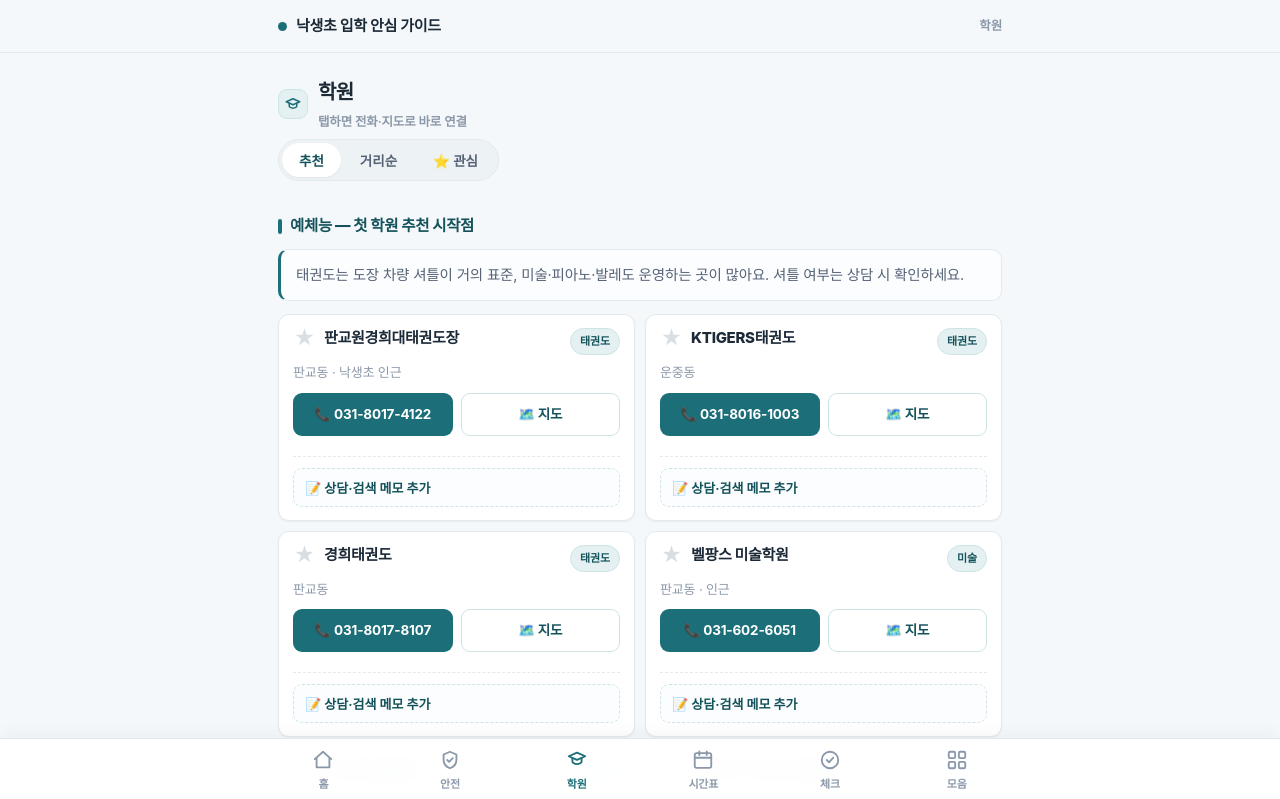
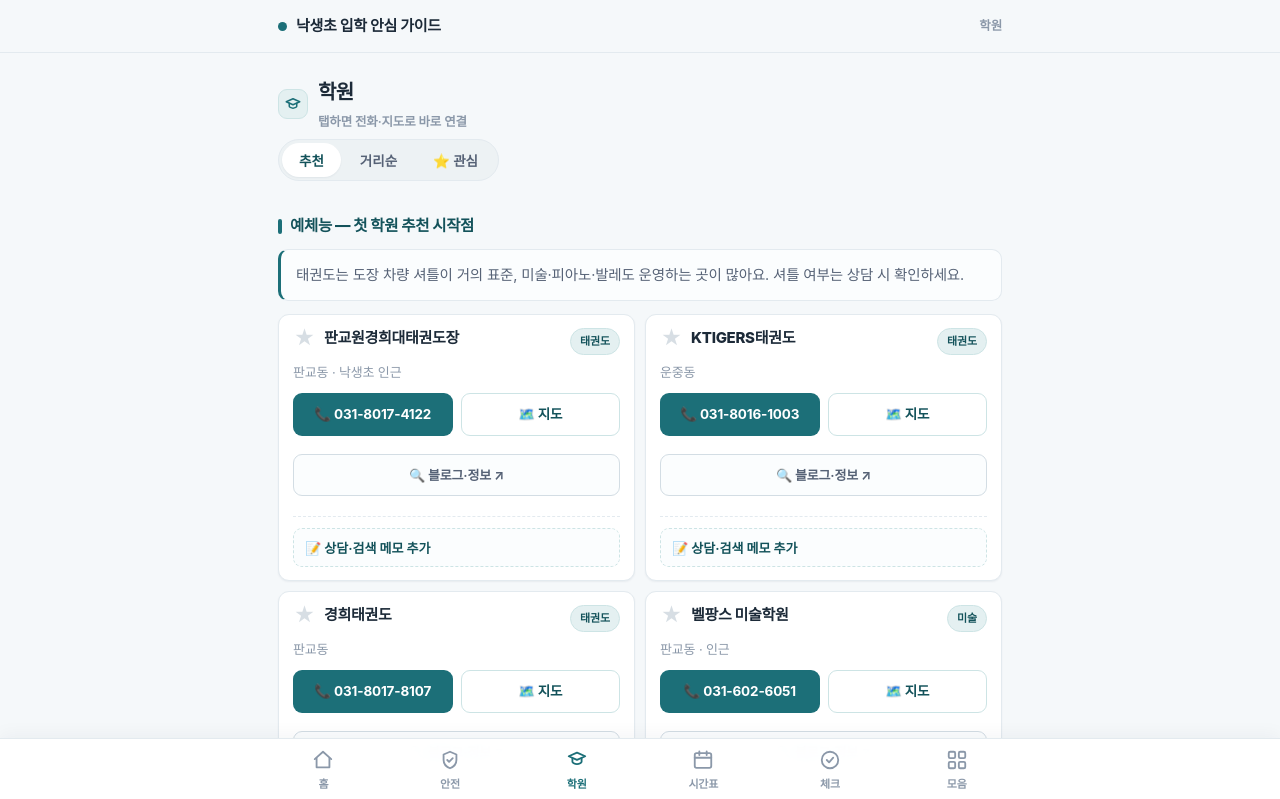
Before and after one commit to jinhae8971/naksaeng-academy-guide, a plain HTML site: page index.html in a window 1280 px wide. Both pictures are taken after a click on the button "학원". Shown: the top 799 px of the page. Drawn offline with Linux system fonts and the light colour scheme; a web font is replaced by a local one.

Commit message:
Add homepage/blog links per academy (official sites + Naver fallback)

```diff
--- a/index.html
+++ b/index.html
@@ -112,6 +112,13 @@
   .btn.call{background:var(--teal); color:#fff} .btn.call:hover{background:var(--teal-deep)}
   .btn.map{background:#fff; color:var(--teal-deep); border-color:var(--teal-line)} .btn.map:hover{background:var(--teal-soft)}
   .btn.disabled{background:#F0F3F5; color:var(--faint); pointer-events:none}
+
+  /* homepage / blog link */
+  .weblink{display:flex; align-items:center; justify-content:center; gap:6px; margin-top:9px; text-decoration:none; font-weight:700; font-size:13px; color:var(--teal-deep); background:var(--surface-2); border:1px solid var(--teal-line); border-radius:9px; padding:9px 11px; transition:background .15s}
+  .weblink:hover{background:var(--teal-soft)}
+  .weblink:active{transform:translateY(1px)}
+  .weblink.alt{color:var(--ink-soft); border-color:var(--line-strong)}
+  .weblink.alt:hover{background:#EEF2F4}
 
   /* per-academy memo */
   .memo-box{margin-top:11px; padding-top:11px; border-top:1px dashed var(--line)}
@@ -530,7 +537,7 @@
       {g:"피아노", n:"판교클랑피아노 교습소", loc:"원마을 현대힐스테이트", p:""}
     ],
     engs: [
-      {g:"영어", n:"틸아임일레븐 판교", loc:"영어몰입 · 판교(낙생초 인근)", p:"031-711-2177", yu:true},
+      {g:"영어", n:"틸아임일레븐 판교", loc:"영어몰입 · 판교(낙생초 인근)", p:"031-711-2177", yu:true, web:"https://tilliameleven.com"},
       {g:"영어독서", n:"리드인 서판교점", loc:"영어독서·논술 · 운중동", p:"010-4826-8296"},
       {g:"영어", n:"정예포람학원", loc:"영어·논술 · 운중동", p:"031-707-0477"},
       {g:"영어", n:"Honors Academy", loc:"영어 · 운중동", p:"070-7755-4620"}
@@ -541,12 +548,12 @@
       ["판교엘리트어학원","1.2km","영어","warn","확인 필요","031-8017-4081",false],
       ["정예포람학원","1.5km","영어·논술","near","근거리(도보권)","031-707-0477",false],
       ["페이지영어학원(삼평)","1.8km","영어","warn","확인 필요","031-8016-0560",false],
-      ["디랩코딩학원 판교캠퍼스","1.9km","코딩","near","근거리(도보권)","031-526-9301",false],
+      ["디랩코딩학원 판교캠퍼스","1.9km","코딩","near","근거리(도보권)","031-526-9301",false,false,"https://www.daddyslab.com/dlab_pangyo"],
       ["유신학원","1.9km","종합","near","근거리(도보권)","031-8017-7779",false],
       ["리드인 서판교점","2.0km","영어독서","near","근거리(도보권)","010-4826-8296",false],
-      ["청담러닝 분당","2.2km","영어","warn","확인 필요","031-707-9407",false],
+      ["청담러닝 분당","2.2km","영어","warn","확인 필요","031-707-9407",false,false,"https://www.creverse.com"],
       ["올인원수학전문학원","2.2km","수학","warn","확인 필요","031-716-1393",false],
-      ["수학의아침 수내 초등관","2.2km","수학","warn","운영(노선 확인)","031-698-3400",false],
+      ["수학의아침 수내 초등관","2.2km","수학","warn","운영(노선 확인)","031-698-3400",false,false,"https://e.sooaa.net"],
       ["아이비어학원","2.3km","영어","warn","확인 필요","031-717-0596",false],
       ["정상어학원 분당이매","2.7km","영어","warn","확인 필요","031-702-7999",false],
       ["수이학원","2.8km","수학","ok","노선 확인됨","031-713-8011",true]
@@ -668,6 +675,10 @@
     }
   });
 
+  function webLink(a){
+    if(a.web){ return '<a class="weblink" href="'+esc(a.web)+'" target="_blank" rel="noopener">🌐 홈페이지 ↗</a>'; }
+    return '<a class="weblink alt" href="https://search.naver.com/search.naver?query='+encodeURIComponent(a.n+" 학원 블로그")+'" target="_blank" rel="noopener">🔍 블로그·정보 ↗</a>';
+  }
   function acCard(a){
     var call = a.p ? '<a class="btn call" href="'+tel(a.p)+'">📞 '+esc(a.p)+'</a>'
                    : '<span class="btn disabled">전화 정보 없음</span>';
@@ -675,6 +686,7 @@
     return '<div class="ac"><div class="top"><button type="button" class="star'+(getFav(a.n)?' on':'')+'" data-fav="'+esc(a.n)+'" aria-label="관심 표시">★</button><div class="nm">'+esc(a.n)+'</div>'
       +'<div class="badges">'+badges+'</div></div><div class="loc">'+esc(a.loc)+'</div>'
       +'<div class="actions">'+call+'<a class="btn map" href="'+mapUrl(a.n)+'" target="_blank" rel="noopener">🗺️ 지도</a></div>'
+      + webLink(a)
       +'<div class="memo-box" data-memo="'+esc(a.n)+'">'+memoViewInner(a.n)+'</div></div>';
   }
   $("#arts").innerHTML = DATA.arts.map(acCard).join("");
@@ -807,7 +819,7 @@
   var ALL = [], seenAc = {};
   function pushAc(a){ if(a && a.n && !seenAc[a.n]){ seenAc[a.n]=1; ALL.push(a); } }
   DATA.arts.forEach(pushAc); DATA.engs.forEach(pushAc);
-  DATA.dist.forEach(function(r){ pushAc({ n:r[0], g:r[2], loc:r[2]+" · 낙생초에서 "+r[1], p:r[5], yu:r[7]||false }); });
+  DATA.dist.forEach(function(r){ pushAc({ n:r[0], g:r[2], loc:r[2]+" · 낙생초에서 "+r[1], p:r[5], yu:r[7]||false, web:r[8]||"" }); });
 
   function renderFav(){
     var c = $("#favList"); if(!c) return;
```
